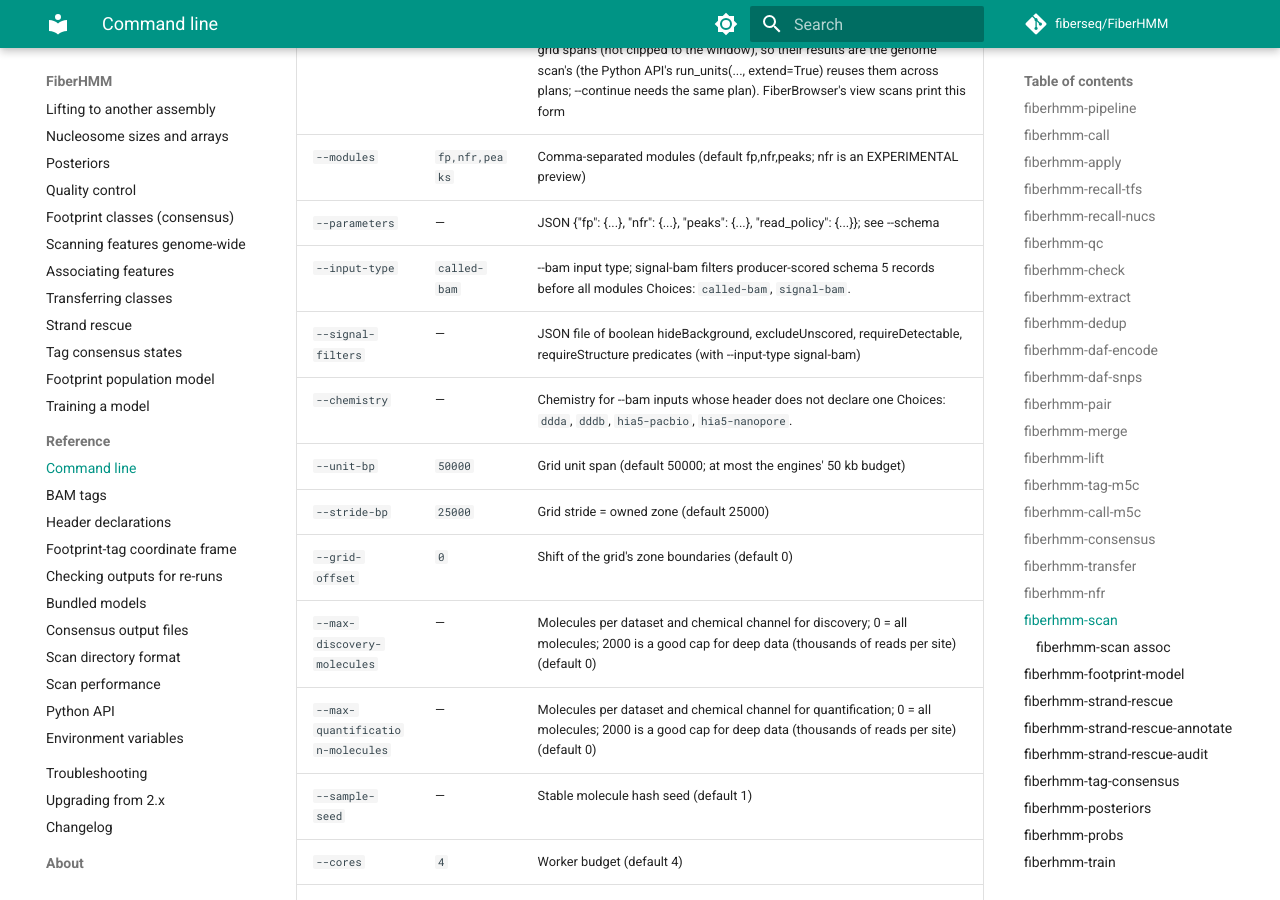
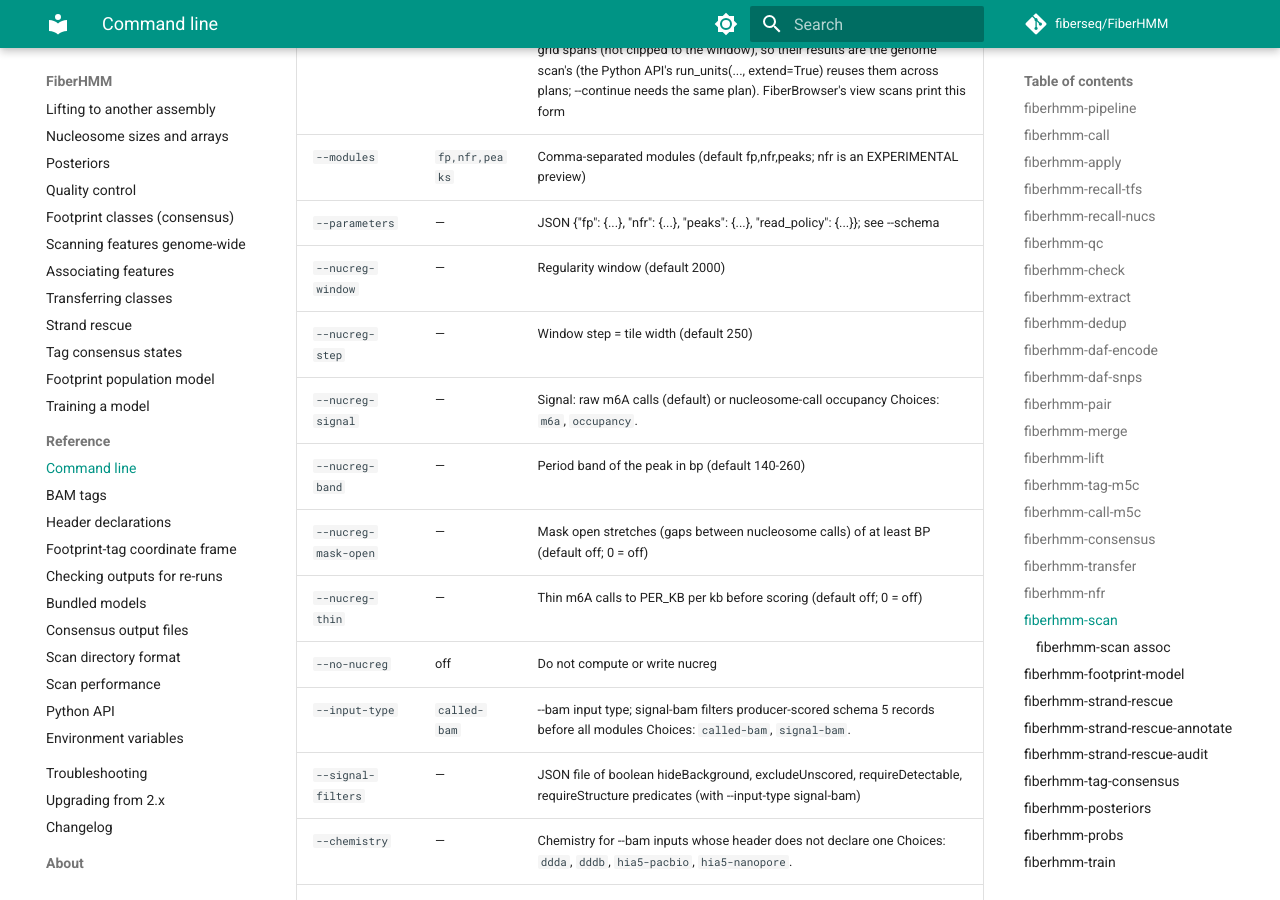
Before and after one commit to fiberseq/FiberHMM, an MkDocs documentation site: the page built from docs/reference/cli.md, in a window 1280 px wide and 900 px high, scrolled down 42200 px. Built offline with MkDocs 1.6.1 and Material for MkDocs 9.7.7, drawn with Linux system fonts in a browser that asks for light colours; comment, search, counter and statistics services are not loaded.

Commit message:
docs: regenerate the CLI reference for the --nucreg-* flags
Co-Authored-By: Claude Opus 5.5 <noreply@anthropic.com>

```diff
--- a/docs/reference/cli.md
+++ b/docs/reference/cli.md
@@ -646,6 +646,13 @@ Generated from each command's argparse definition by `python tools/gen_cli_refer
 | `--zones` | — | Scan only the genome-grid units whose owned zones meet this window (0-based, half-open; repeatable; implies --genome). Units keep their genome-grid spans (not clipped to the window), so their results are the genome scan's (the Python API's run_units(..., extend=True) reuses them across plans; --continue needs the same plan). FiberBrowser's view scans print this form |
 | `--modules` | `fp,nfr,peaks` | Comma-separated modules (default fp,nfr,peaks; nfr is an EXPERIMENTAL preview) |
 | `--parameters` | — | JSON {"fp": {...}, "nfr": {...}, "peaks": {...}, "read_policy": {...}}; see --schema |
+| `--nucreg-window` | — | Regularity window (default 2000) |
+| `--nucreg-step` | — | Window step = tile width (default 250) |
+| `--nucreg-signal` | — | Signal: raw m6A calls (default) or nucleosome-call occupancy Choices: `m6a`, `occupancy`. |
+| `--nucreg-band` | — | Period band of the peak in bp (default 140-260) |
+| `--nucreg-mask-open` | — | Mask open stretches (gaps between nucleosome calls) of at least BP (default off; 0 = off) |
+| `--nucreg-thin` | — | Thin m6A calls to PER_KB per kb before scoring (default off; 0 = off) |
+| `--no-nucreg` | off | Do not compute or write nucreg |
 | `--input-type` | `called-bam` | --bam input type; signal-bam filters producer-scored schema 5 records before all modules Choices: `called-bam`, `signal-bam`. |
 | `--signal-filters` | — | JSON file of boolean hideBackground, excludeUnscored, requireDetectable, requireStructure predicates (with --input-type signal-bam) |
 | `--chemistry` | — | Chemistry for --bam inputs whose header does not declare one Choices: `ddda`, `dddb`, `hia5-pacbio`, `hia5-nanopore`. |
```
